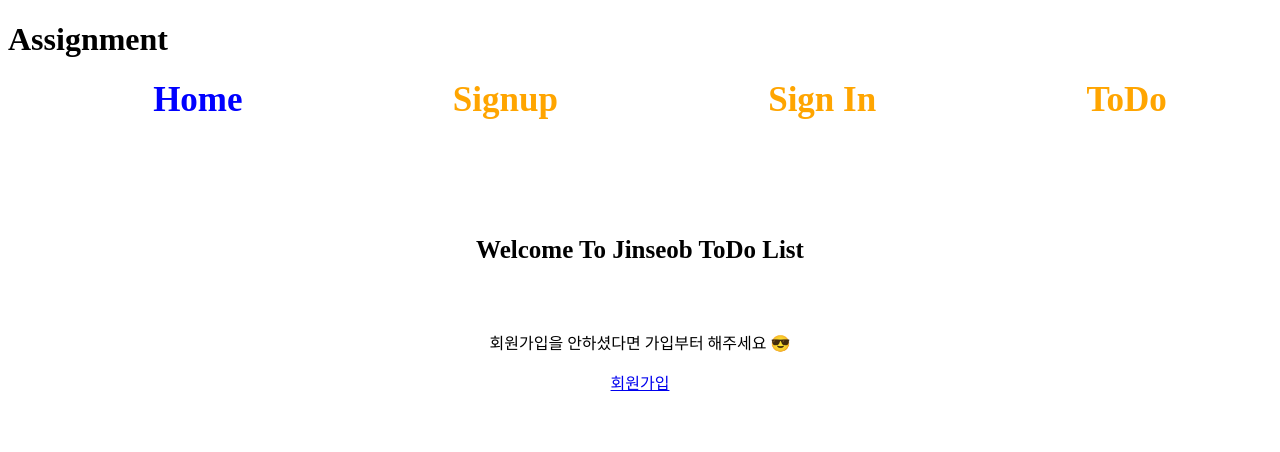
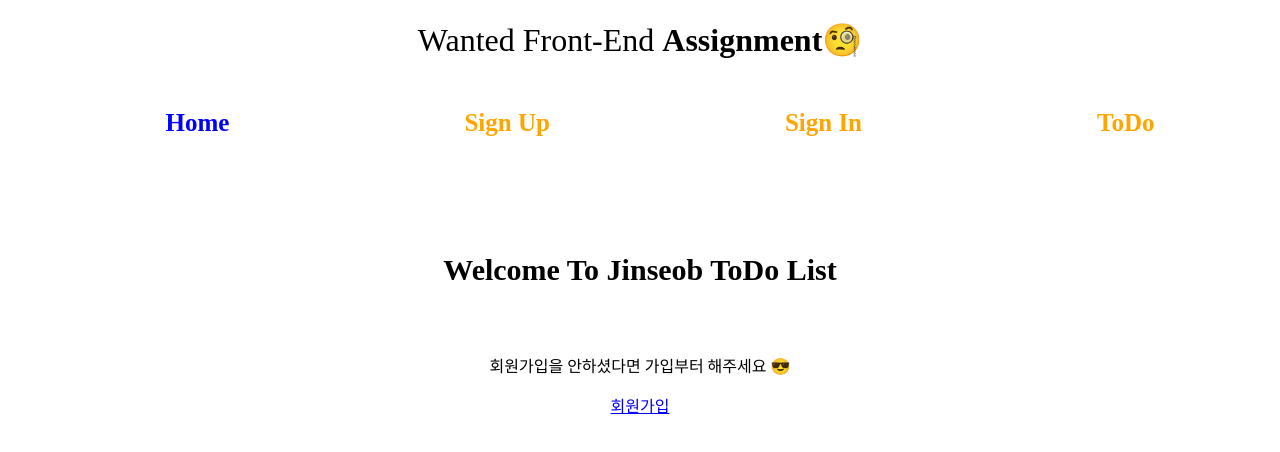
Before and after one commit to seovee/wanted-pre-onboarding-frontend, a React (Create React App) app: page / in a window 1280 px wide. Shown: the top 452 px of the page. Built offline with nearby package versions, Linux system fonts and the light colour scheme.

Commit message:
글자크기 변경

```diff
--- a/src/components/Header.jsx
+++ b/src/components/Header.jsx
@@ -1,6 +1,12 @@
 import React from "react";
 import { NavLink } from "react-router-dom";
 import { styled } from "styled-components";
+
+const HeaderTitle = styled.h1`
+  text-align: center;
+  font-weight: 200;
+  margin-bottom: 50px;
+`;
 
 const NavContainer = styled.ul`
   display: flex;
@@ -10,7 +16,7 @@ const NavContainer = styled.ul`
 
 const NavList = styled.li`
   list-style: none;
-  font-size: 35px;
+  font-size: 25px;
   font-weight: 700;
 `;
 
@@ -25,7 +31,9 @@ function Header() {
   };
   return (
     <>
-      <h1>Assignment</h1>
+      <HeaderTitle>
+        Wanted Front-End <strong>Assignment🧐</strong>
+      </HeaderTitle>
       <NavContainer>
         <NavList>
           <NavListLink
@@ -40,7 +48,7 @@ function Header() {
             style={({ isActive }) => (isActive ? activeStyle : {})}
             to={"/signup"}
           >
-            Signup
+            Sign Up
           </NavListLink>
         </NavList>
         <NavList>
--- a/src/components/PageTitle.jsx
+++ b/src/components/PageTitle.jsx
@@ -1,8 +1,8 @@
 import { styled } from "styled-components";
 
 const Title = styled.h1`
-  font-size: 25px;
-  font-weight: 600;
+  font-size: 30px;
+  font-weight: 700;
   margin-top: 100px;
   margin-bottom: 50px;
 `;
```
